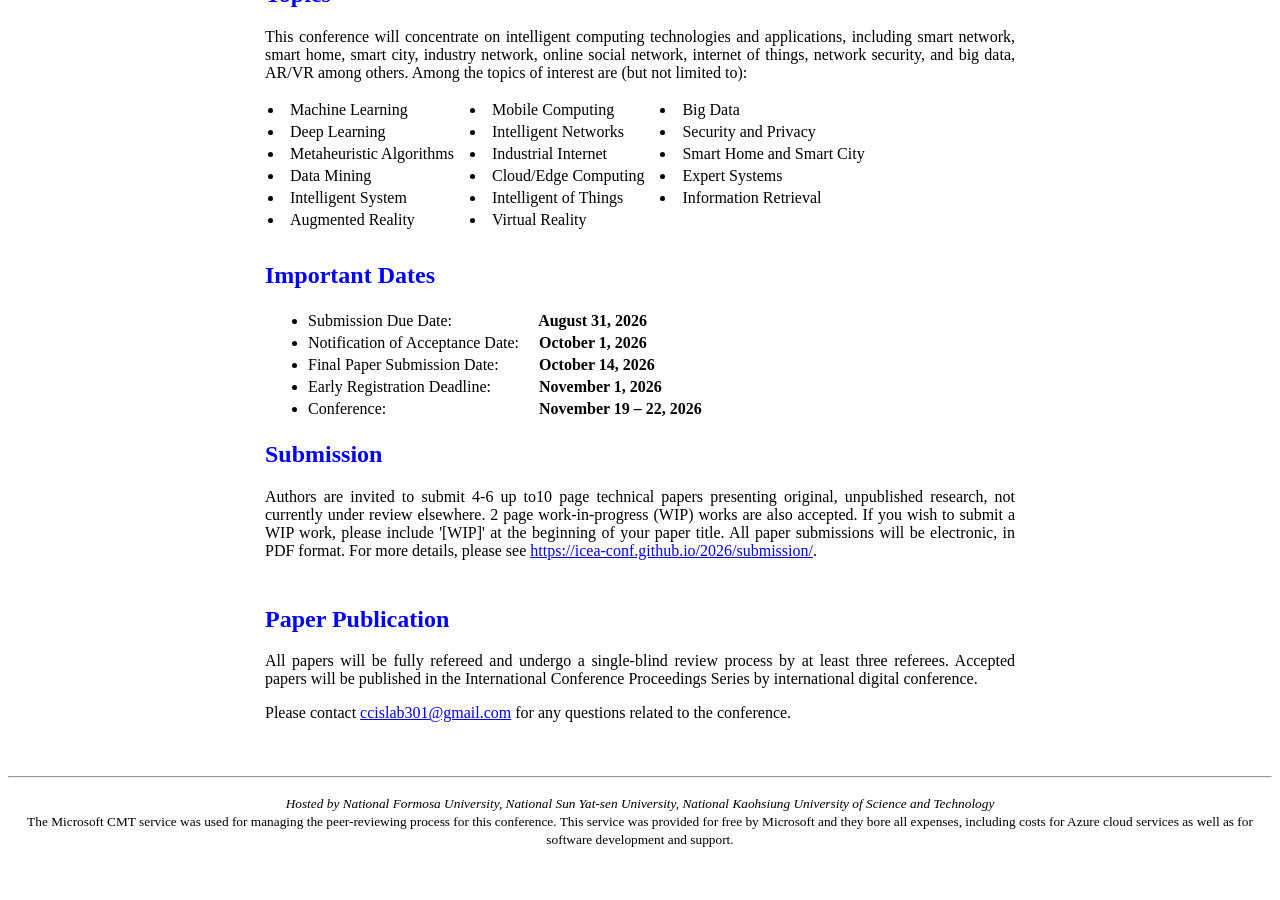
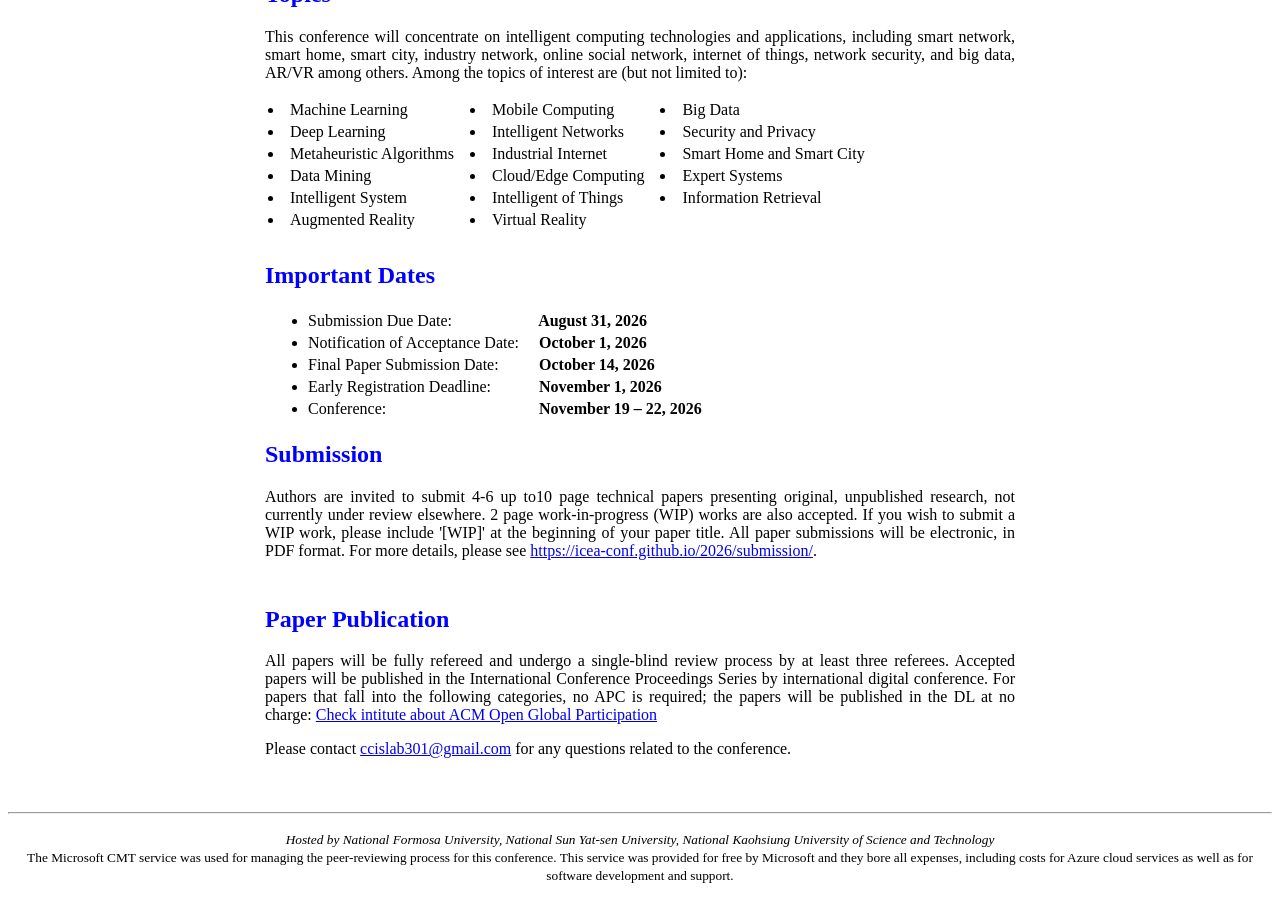
Before and after one commit to icea-conf/2026, a Jekyll site: the page built from papers/index.html, in a window 1280 px wide and 900 px high, scrolled down 660 px. Built offline with Jekyll 4.4.1, drawn with Linux system fonts in a browser that asks for light colours; before the commit the page ends 1524 px from its top, so only the background shows below that.

Commit message:
Update index.html with APC and publication details
Added information about APC and ACM Open Global Participation.

```diff
--- a/papers/index.html
+++ b/papers/index.html
@@ -201,7 +201,9 @@ title: ICEA 2026
       <p style="text-align: justify">
         All papers will be fully refereed and undergo a single-blind review process by at least
         three referees. Accepted papers will be published in the International Conference Proceedings
-        Series by international digital conference.
+        Series by international digital conference. For papers that fall into the following categories,
+        no APC is required; the papers will be published in the DL at no charge:
+        <a href="https://libraries.acm.org/acmopen/open-participants"> Check intitute about ACM Open Global Participation</a>
       </p>
 
     </div>
```
